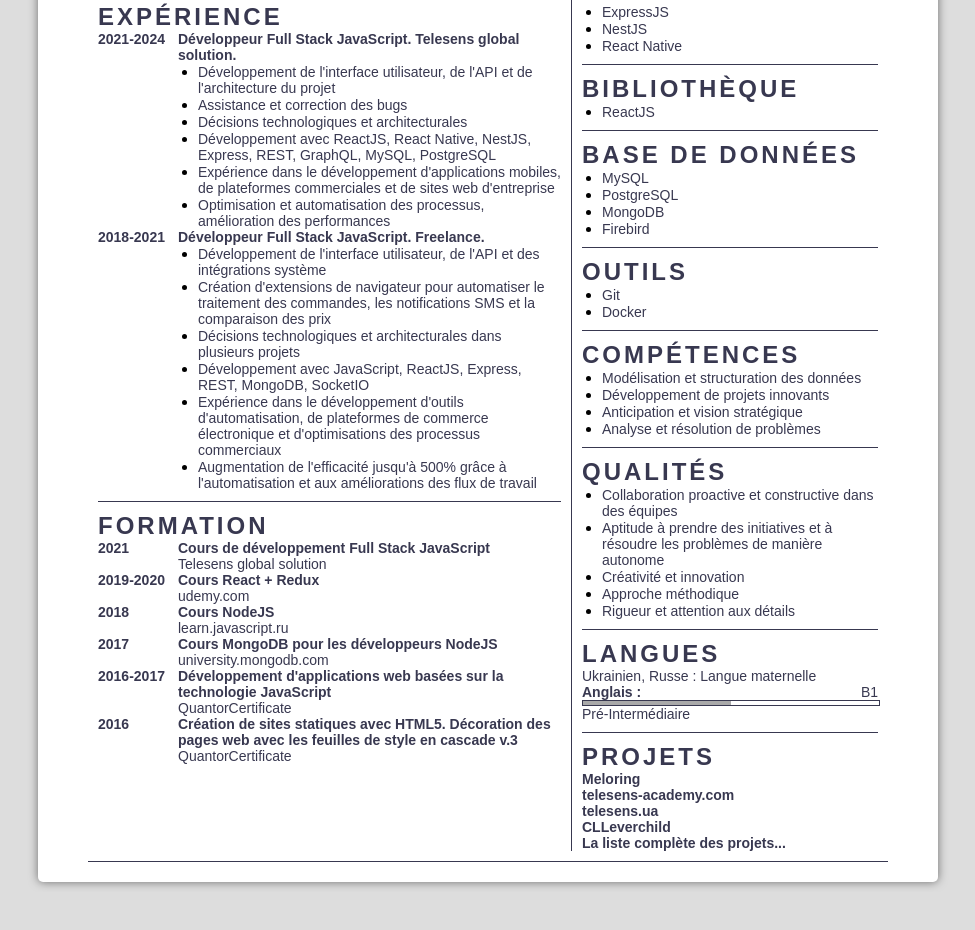
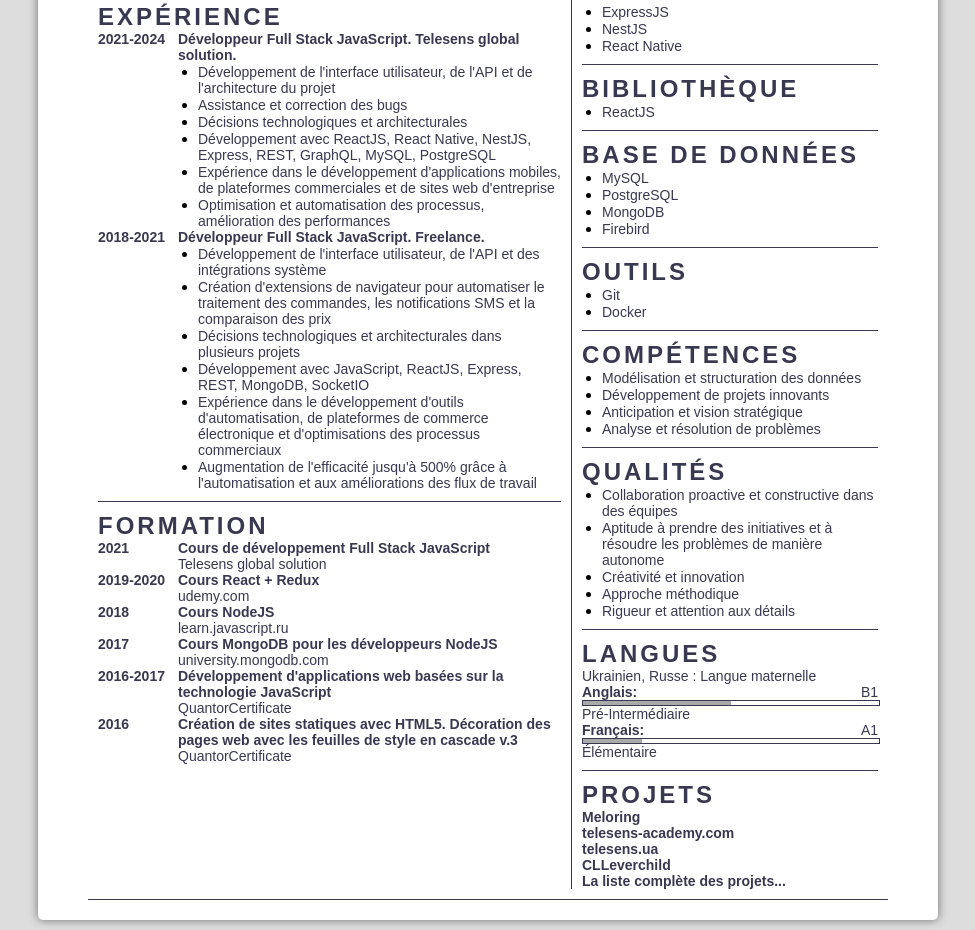
Before and after one commit to Apxucmpax/cv.github.io, a website: page fr/index.html in a window 1280 px wide. Shown: the part 426-1356 px from the top of the page, without its empty margins (152-1127 px from the left). Before the commit the page ends 1318 px from the top, so only its background shows below. Drawn offline with Linux system fonts and the light colour scheme; a web font is replaced by a local one.

Commit message:
update French language.

```diff
--- a/fr/index.html
+++ b/fr/index.html
@@ -312,7 +312,7 @@
             <p>Ukrainien, Russe : Langue maternelle</p>
             <div class="progress-bar-item">
               <div class="title">
-                <p class="bold">Anglais :</p>
+                <p class="bold">Anglais:</p>
                 <p>B1</p>
               </div>
               <div class="progress">
@@ -322,6 +322,19 @@
                 ></div>
               </div>
               <p>Pré-Intermédiaire</p>
+            </div>
+            <div class="progress-bar-item">
+              <div class="title">
+                <p class="bold">Français:</p>
+                <p>A1</p>
+              </div>
+              <div class="progress">
+                <div
+                  class="progress-bar animation-bar20"
+                  style="width: 20%"
+                ></div>
+              </div>
+              <p>Élémentaire</p>
             </div>
             <div class="horizontal-line"></div>
             <h2>PROJETS</h2>
```
Also changed, not shown: index.html (+13 -0 lines).
